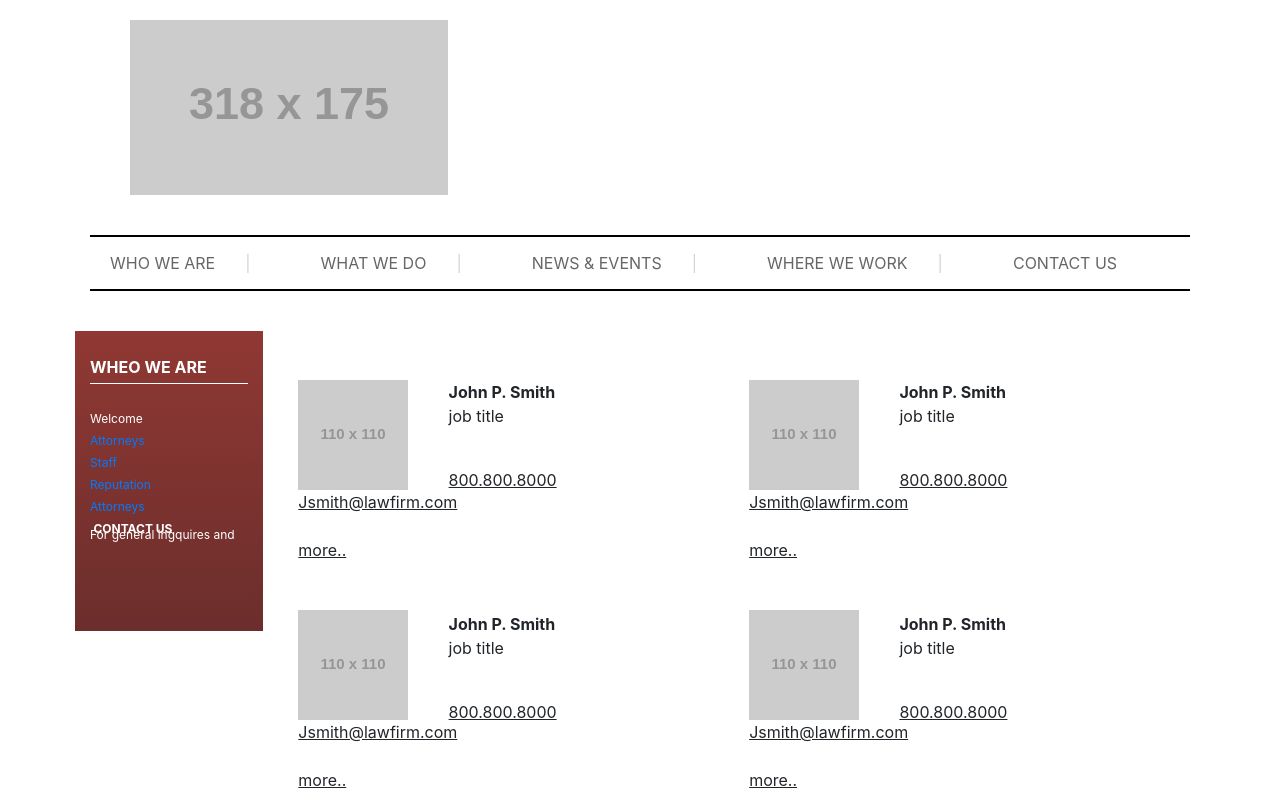
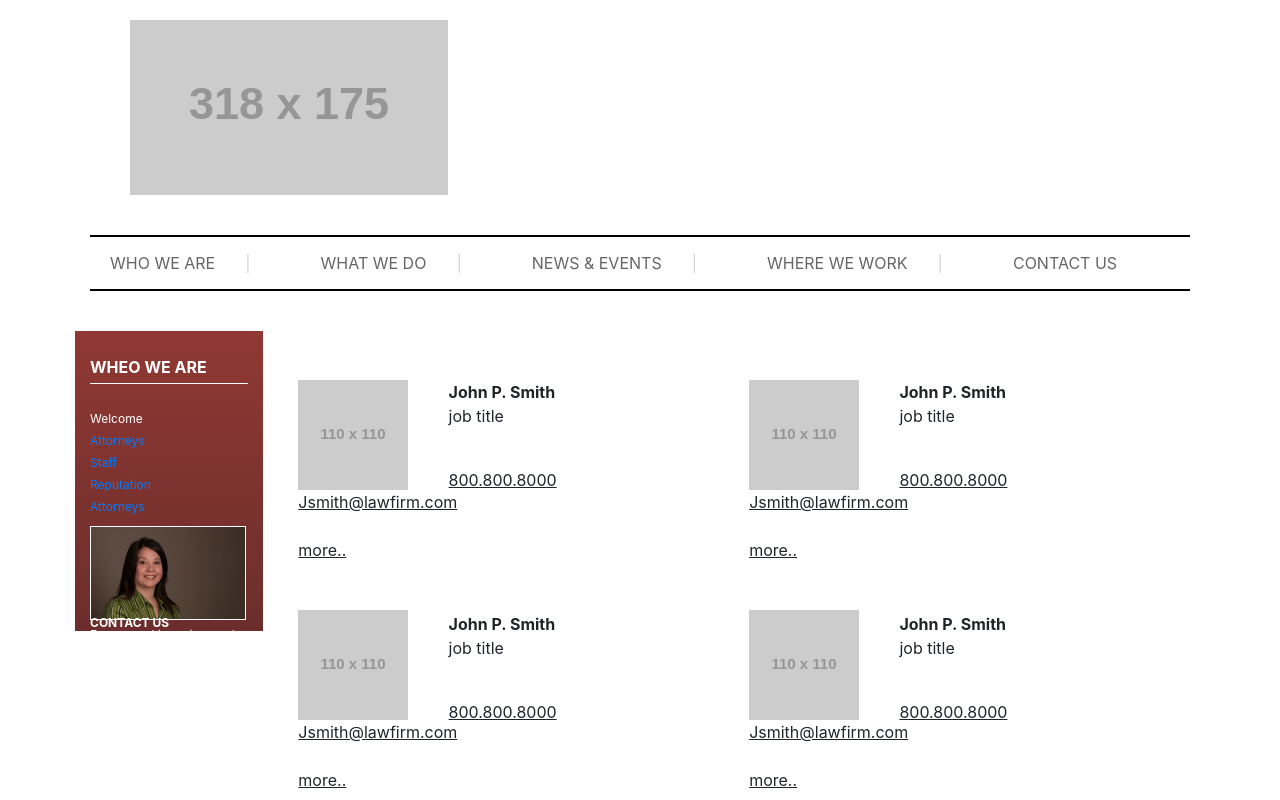
Before and after one commit to RD916/lzblaw, a plain HTML site: page lzblaw/attorneys.html in a window 1280 px wide. Shown: the top 800 px of the page. Drawn offline with nearby package versions, Linux system fonts and the light colour scheme; placeholder pictures from the web are drawn by us.

Commit message:
Update attorneys.html

```diff
--- a/lzblaw/attorneys.html
+++ b/lzblaw/attorneys.html
@@ -44,9 +44,12 @@
                     <p><a href="attorneys.html">Staff</p></a>
                     <p><a href="attorneys.html">Reputation</p></a>
                     <p><a href="attorneys.html">Attorneys</p></a>
-                    <img src="./static/images/content-navlink-panek_rosemary.jpg" alt="">
-                    <strong>CONTACT US</strong>
-                    <p>For general ingquires and </p>
+                    <img src="/images/content-navlink-panek_rosemary.jpg" alt="">
+                    <br>
+                    <div class="subhead"> <strong>CONTACT US</strong>
+                    <br>
+                    <br>
+                    <p>For general ingquires and more....</p></div>
                 </div>
             </div>
             <div class="col-md-10">
```
